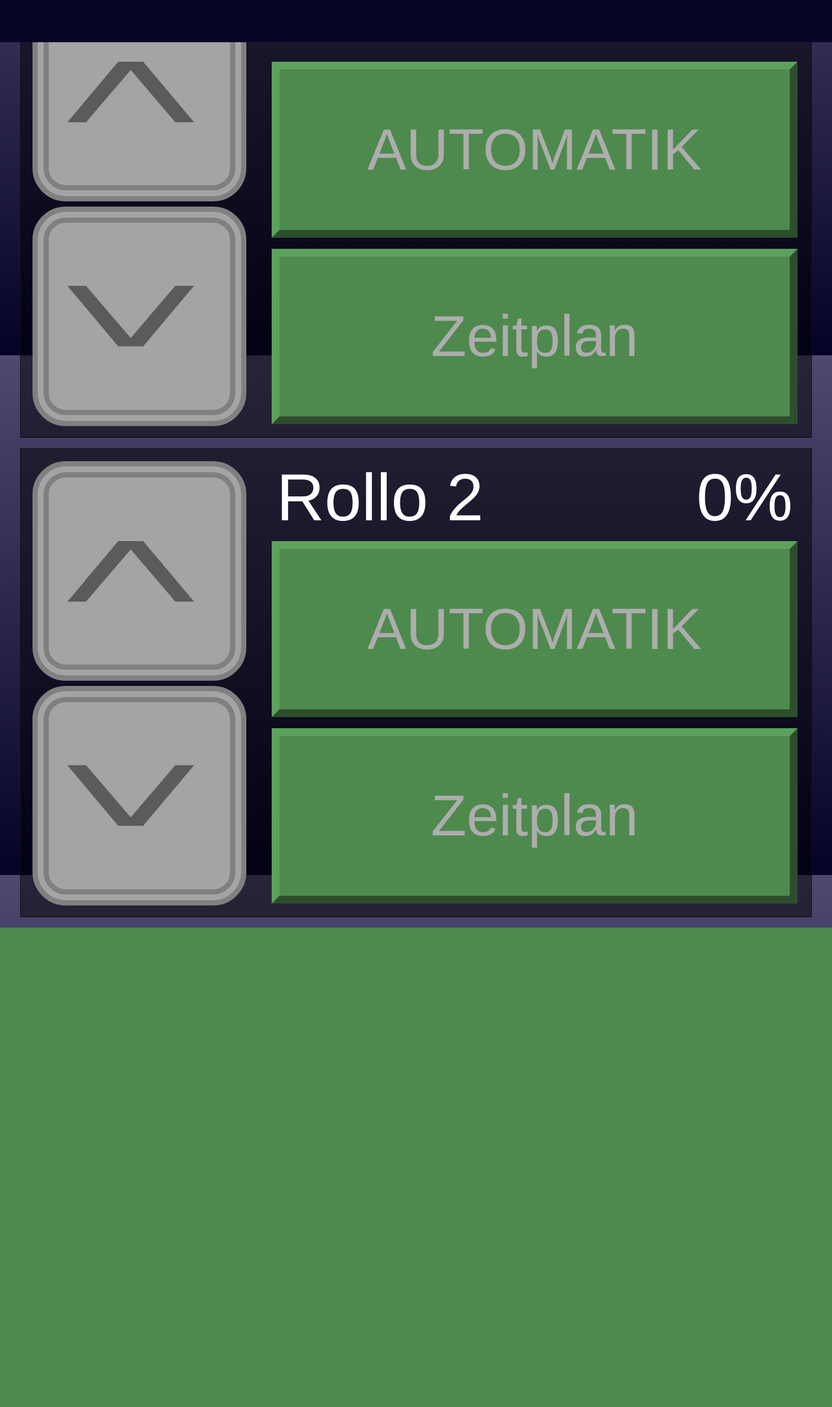
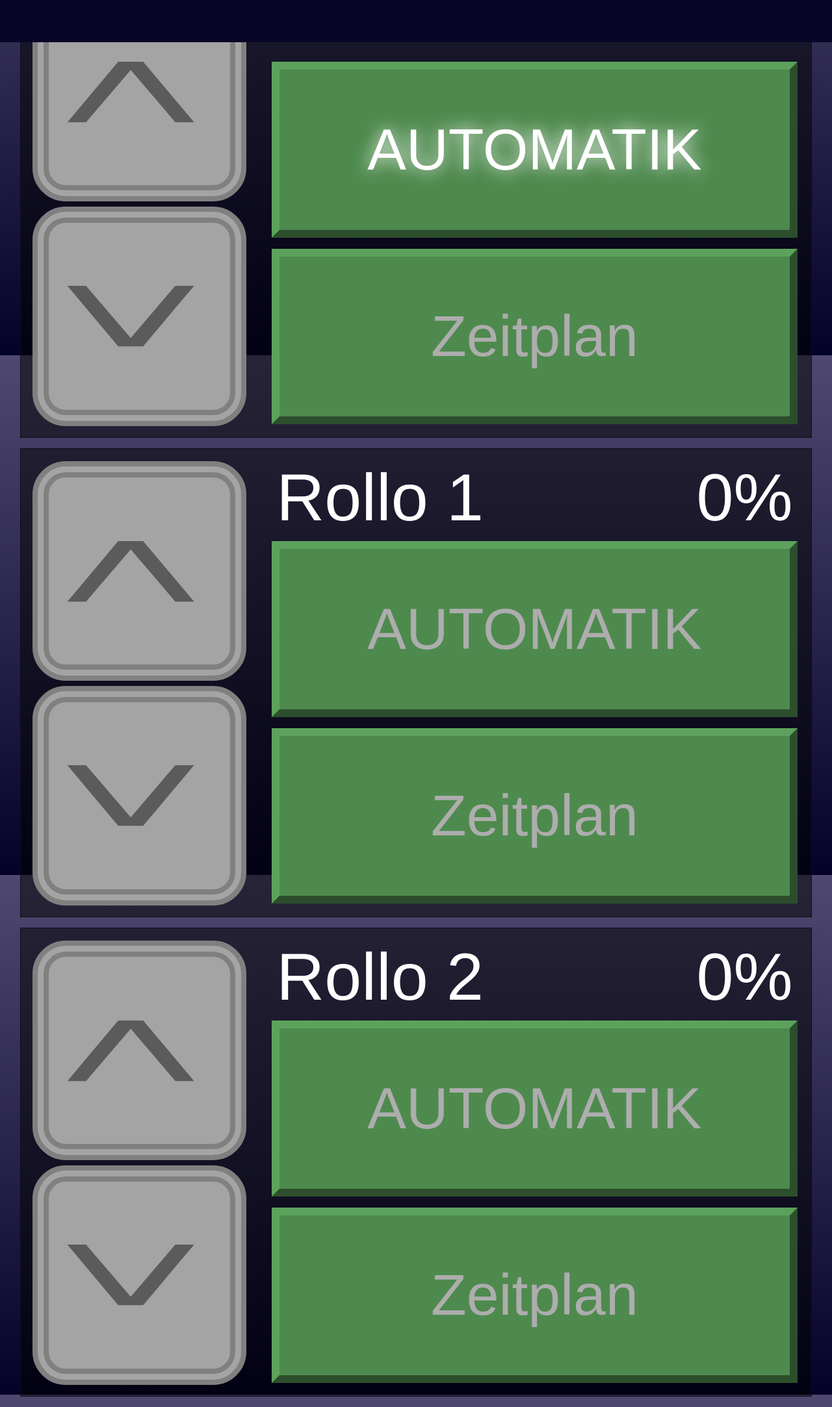
Before and after one commit to AlexNinetytwo/LoginPage, a Flask app: a page that uses FLASK WEB APPLICATION/website/templates/room.html in a window 1280 px wide. Shown: the part 253-2419 px from the top of the page at 65% size. Before the commit the page ends 1681 px from the top, so only its background shows below. Run offline with Flask 3, Linux system fonts and the light colour scheme; a user stored in the database is signed in.

Commit message:
Progress

```diff
--- a/FLASK WEB APPLICATION/website/static/css/base.css
+++ b/FLASK WEB APPLICATION/website/static/css/base.css
@@ -46,7 +46,6 @@ body {
   display: flex;
   flex-wrap: wrap;
   margin: 0;
-  /* overflow: hidden; */
 }
 
 .header {
--- /dev/null
+++ b/FLASK WEB APPLICATION/website/templates/allBlinds.html
@@ -0,0 +1,30 @@
+<div id="blindControl">
+    <div class="configContainer">
+        <div class="flex">
+
+            <div class="controlLeft">
+                <button onclick="lockButton(id)"  class="controlButton" id="driveUpAll">
+                    <div class="buttonArrow">&#x003C;</div>
+                </button>
+                <button onclick="lockButton(id)" class="controlButton" id="driveDownAll">
+                    <div class="buttonArrow">&#x003E;</div>
+                </button>
+            </div>
+
+            <div class="controlRight">
+
+                <div class="controlHeader">
+                    <div>&nbsp;Alle Rollos</div>
+                    <div>0%&nbsp;</div>
+                </div>
+
+                <div class="configButtons">
+                    <button id="automaticAll" onclick="automatic(-1), switchButtonClass(id)" class="automaticButtonTrue">AUTOMATIK</button>
+                    <button class="automaticButtonFalse">Zeitplan</button>
+                </div>
+
+            </div>
+
+        </div>
+    </div>
+</div>
--- /dev/null
+++ b/FLASK WEB APPLICATION/website/templates/listBlinds.html
@@ -0,0 +1,31 @@
+{% for module in modules['blinds'] %}
+  <div id="blindControl">
+    <div class="configContainer">
+      <div class="flex">
+
+        <div class="controlLeft">
+          <button onclick="lockButton(id)"  class="controlButton" id="driveUp{{module.port}}">
+            <div class="buttonArrow">&#x003C;</div>
+          </button>
+          <button onclick="lockButton(id)" class="controlButton" id="driveDown{{module.port}}">
+            <div class="buttonArrow">&#x003E;</div>
+          </button>
+        </div>
+
+        <div class="controlRight">
+
+          <div class="controlHeader">
+            <div>&nbsp;Rollo {{loop.index}}</div>
+            <div>0%&nbsp;</div>
+          </div>
+
+          <div class="configButtons">
+            <button id="automatic{{module.port}}" onclick="automatic({{module.port}}), switchButtonClass(id)" class="automaticButton{{module.auto}}">AUTOMATIK</button>
+            <button onclick="timeplan()" class="automaticButtonFalse">Zeitplan</button>
+          </div>
+
+        </div>
+      </div>
+    </div>
+  </div>
+  {% endfor %}
--- /dev/null
+++ b/FLASK WEB APPLICATION/website/templates/listLights.html
@@ -0,0 +1,30 @@
+{% for module in modules['lights'] %}
+  <div id="blindControl">
+    <div class="configContainer">
+      <div class="flex">
+
+        <div class="controlLeft">
+          <div class="lightBulb" id="{{loop.index}}">
+          </div>
+          <button onclick="lightOn({{loop.index}})" class="controlButton">
+            <div class="buttonFont">ON</div>
+          </button>
+        </div>
+
+        <div class="controlRight">
+
+          <div class="controlHeader">
+            <div>&nbsp;Licht {{loop.index}}</div>
+            <div>aus&nbsp;</div>
+          </div>
+
+          <div class="configButtons">
+            <button id="automatic{{module.port}}" onclick="automatic({{module.port}}), switchButtonClass(id)" class="automaticButton{{module.auto}}">AUTOMATIK</button>
+            <button class="automaticButtonFalse">Schwellwert</button>
+          </div>
+
+        </div>
+      </div>
+    </div>
+  </div>
+  {% endfor %}
```
Also changed, not shown: FLASK WEB APPLICATION/website/templates/allLights.html (added, +27 -0 lines), FLASK WEB APPLICATION/website/templates/room.html (+44 -63 lines), FLASK WEB APPLICATION/instance/database.db, FLASK WEB APPLICATION/website/templates/timeplan.html (added).
